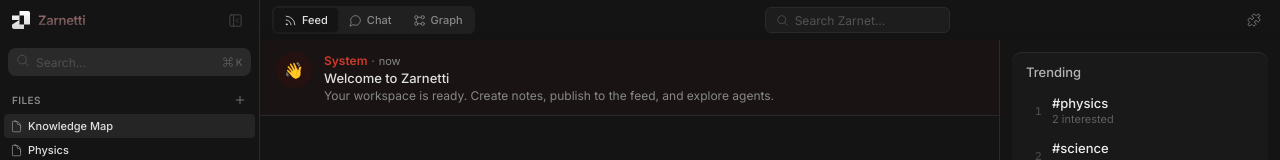
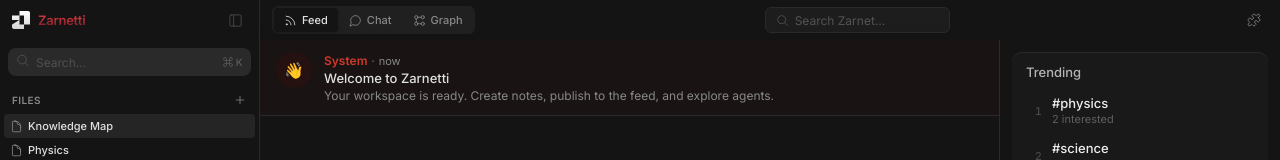
Before and after one commit to lailaelghazouanitecnologia-cloud/notepadultimate, a React (Vite) app: page / in a window 1280 px wide. Shown: the top 160 px of the page. Built offline with nearby package versions, Linux system fonts and the light colour scheme.

Commit message:
Use panelLeft icon for sidebar close, ruby red gradient for name
- Close button: panelLeft icon (rect + line) matching reference
- Zarnetti name gradient: vivid ruby red (#e0454a to #6e1a22)

https://claude.ai/code/session_01SeTNt5sGfHCcTJWckMSRb8

```diff
--- a/src/components/Sidebar.tsx
+++ b/src/components/Sidebar.tsx
@@ -184,7 +184,7 @@ export function Sidebar({
           onClick={onToggleCollapse}
           title="Close sidebar"
         >
-          {Icons.panelLeftClose()}
+          {Icons.panelLeft()}
         </button>
       </div>
 
--- a/src/index.css
+++ b/src/index.css
@@ -179,7 +179,7 @@ html, body {
 .zw-sb-topbar__name {
   flex: 1; min-width: 0; overflow: hidden; text-overflow: ellipsis; white-space: nowrap;
   font-size: 13px; font-weight: 600; letter-spacing: -0.02em;
-  background: linear-gradient(180deg, #b4787a 0%, #8a6263 40%, #6b5455 70%, #4a3a3b 100%);
+  background: linear-gradient(180deg, #e0454a 0%, #c23038 40%, #9b2530 70%, #6e1a22 100%);
   -webkit-background-clip: text; -webkit-text-fill-color: transparent;
   background-clip: text;
 }
```
